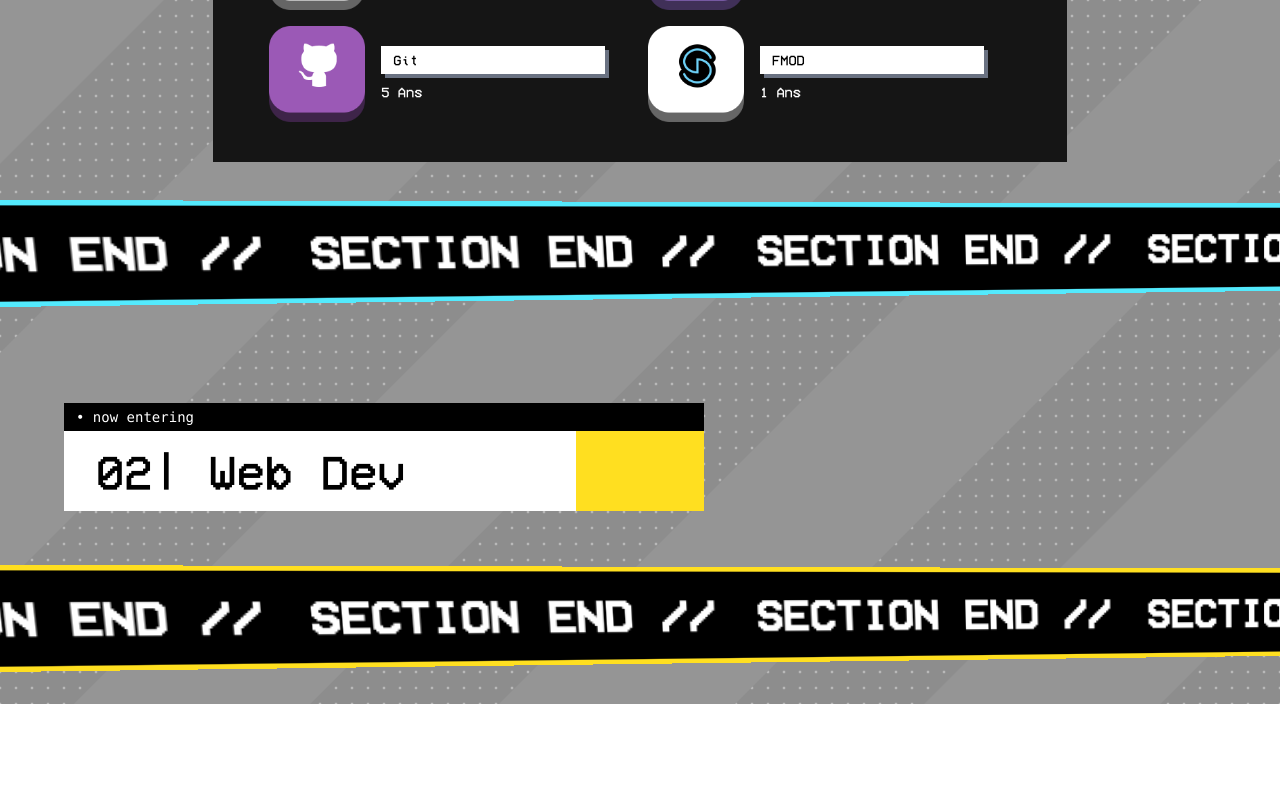
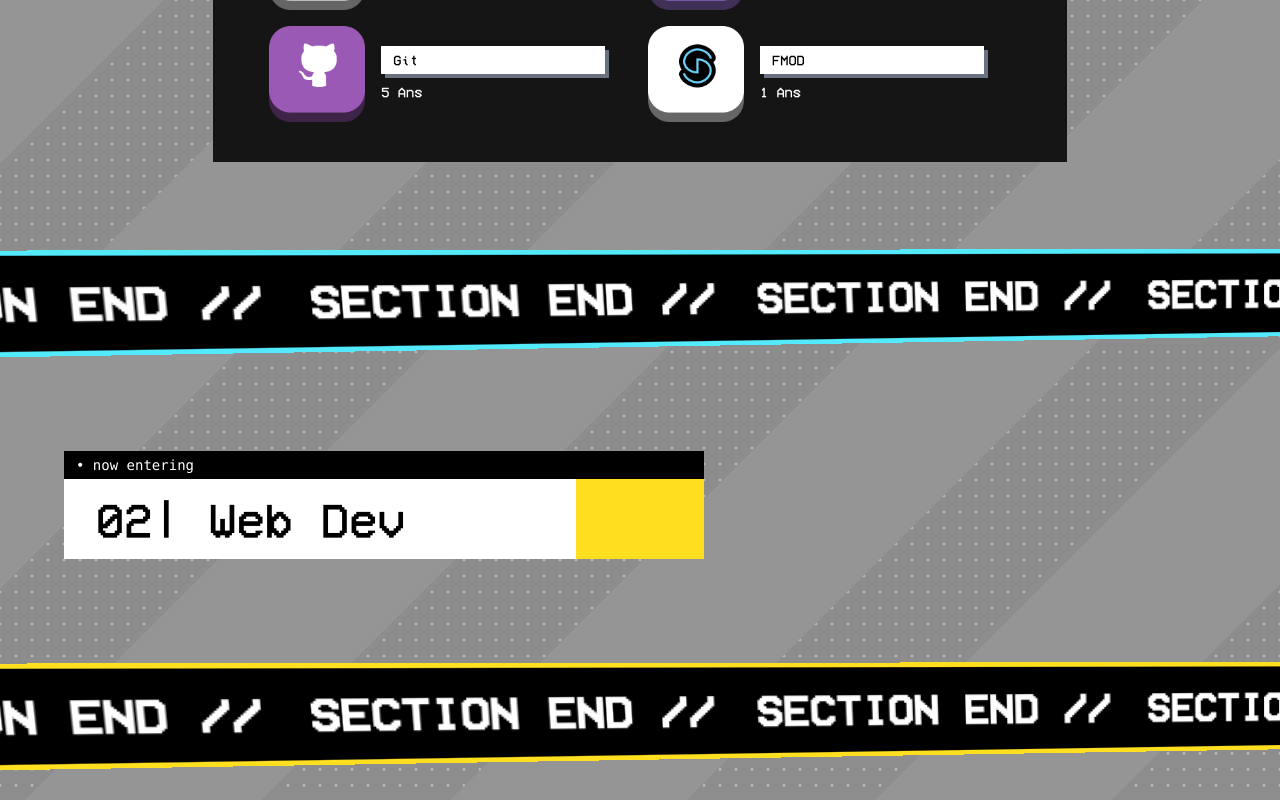
Before and after one commit to Elknir/elknir-portfolio, a Vue app: page / in a window 1280 px wide. Shown: the part 1090-1890 px from the top of the page. Before the commit the page ends 1794 px from the top, so only its background shows below. Built offline with nearby package versions, Linux system fonts and the light colour scheme.

Commit message:
mini fixes

```diff
--- a/src/components/ScrollingText.vue
+++ b/src/components/ScrollingText.vue
@@ -1,5 +1,5 @@
 <template>
-  <div class="perspective-midrange [perspective-origin:right_center] pb-12">
+  <div class="perspective-midrange [perspective-origin:right_center] py-12">
     <div
       class="whitespace-nowrap bg-black py-4 border-4 w-screen"
       :class="borderColor"
--- a/src/components/SubsectionComponent.vue
+++ b/src/components/SubsectionComponent.vue
@@ -4,7 +4,7 @@
     <div
       class="absolute w-full px-6 py-2 h-16 rounded-tr-xl"
       :style="{
-        background: 'linear-gradient(to bottom, #1a1a1a 0%, #1a1a1a 70%, rgba(26, 26, 26, 0) 100%)',
+        background: 'linear-gradient(to bottom, #151515 0%, #151515 70%, rgba(26, 26, 26, 0) 100%)',
         zIndex: 100,
         top: 0,
         left: 0,
```
